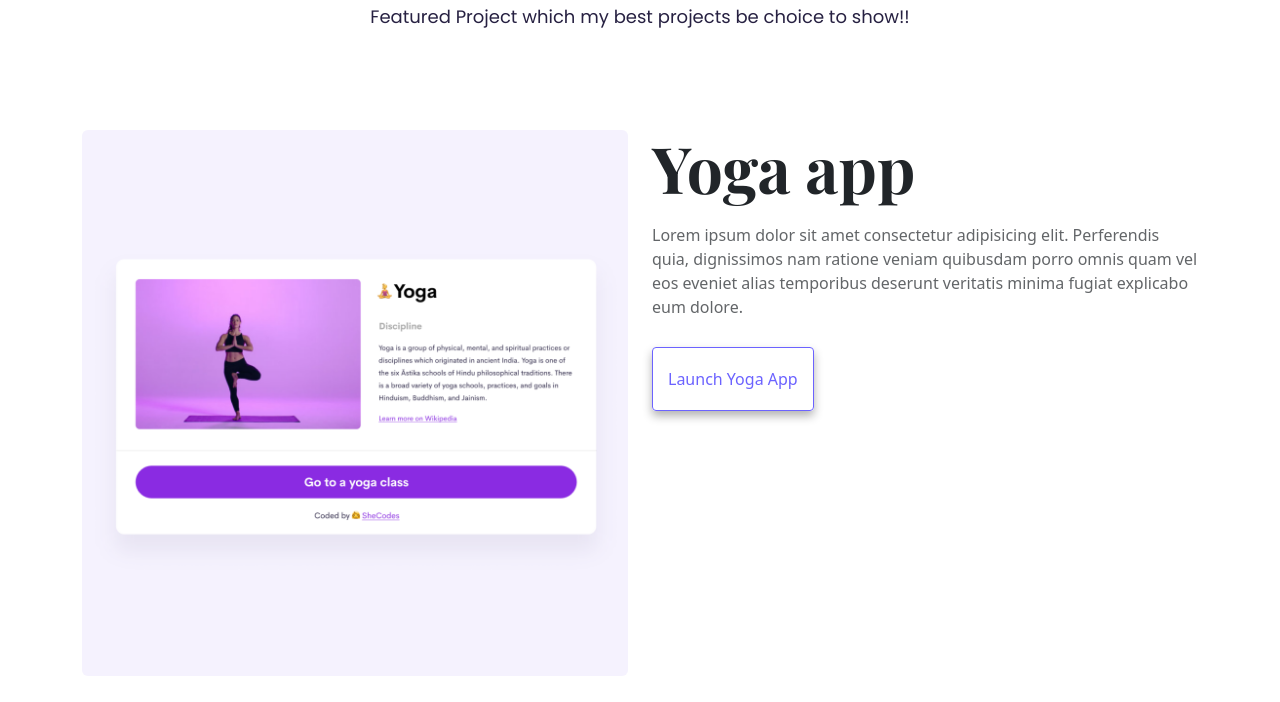
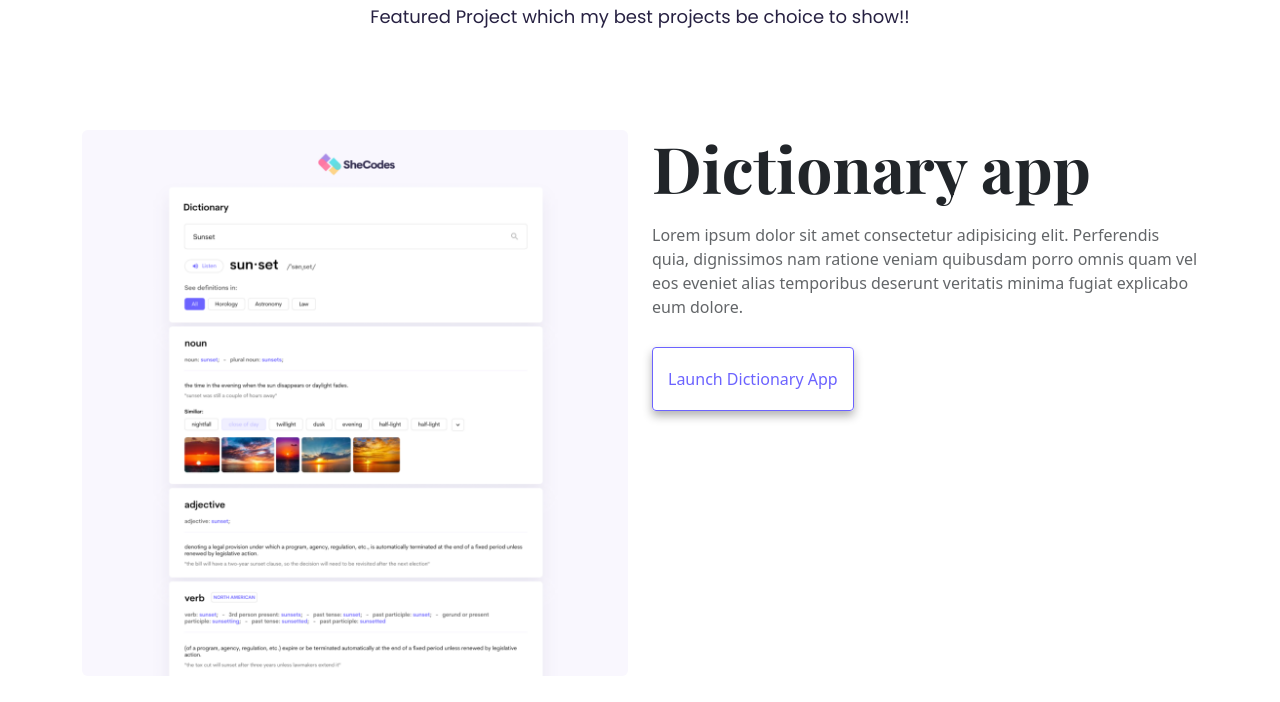
Before and after one commit to Rojahm/portfolio-2, a plain HTML site: page index.html in a window 1280 px wide. Shown: the part 993-1695 px from the top of the page. Drawn offline with nearby package versions, Linux system fonts and the light colour scheme.

Commit message:
content changed

```diff
--- a/index.html
+++ b/index.html
@@ -76,15 +76,15 @@
       <div class="row">
         <div class="col-md-6">
           <img
-            src="images/yoga.png"
+            src="images/dic.png"
             target="_blank"
-            alt="some one doing yoga"
+            alt="dictionary search result"
             class="img-fluid rounded project-img"
-            title="yoga project with a photo of a yogi"
+            title="a dictionary app"
           />
         </div>
         <div class="col-md-6">
-          <h2 class="project-title mb-3">Yoga app</h2>
+          <h2 class="project-title mb-3">Dictionary app</h2>
           <p class="project-description mb-3">
             Lorem ipsum dolor sit amet consectetur adipisicing elit. Perferendis
             quia, dignissimos nam ratione veniam quibusdam porro omnis quam vel
@@ -92,7 +92,7 @@
             explicabo eum dolore.
           </p>
           <div class="mt-5">
-            <a href="#" class="primary-link">launch yoga app</a>
+            <a href="#" class="primary-link">launch Dictionary app</a>
           </div>
         </div>
       </div>
```
Also changed, not shown: images/dic.png (added), images/weather.png, images/yogurt.png.
